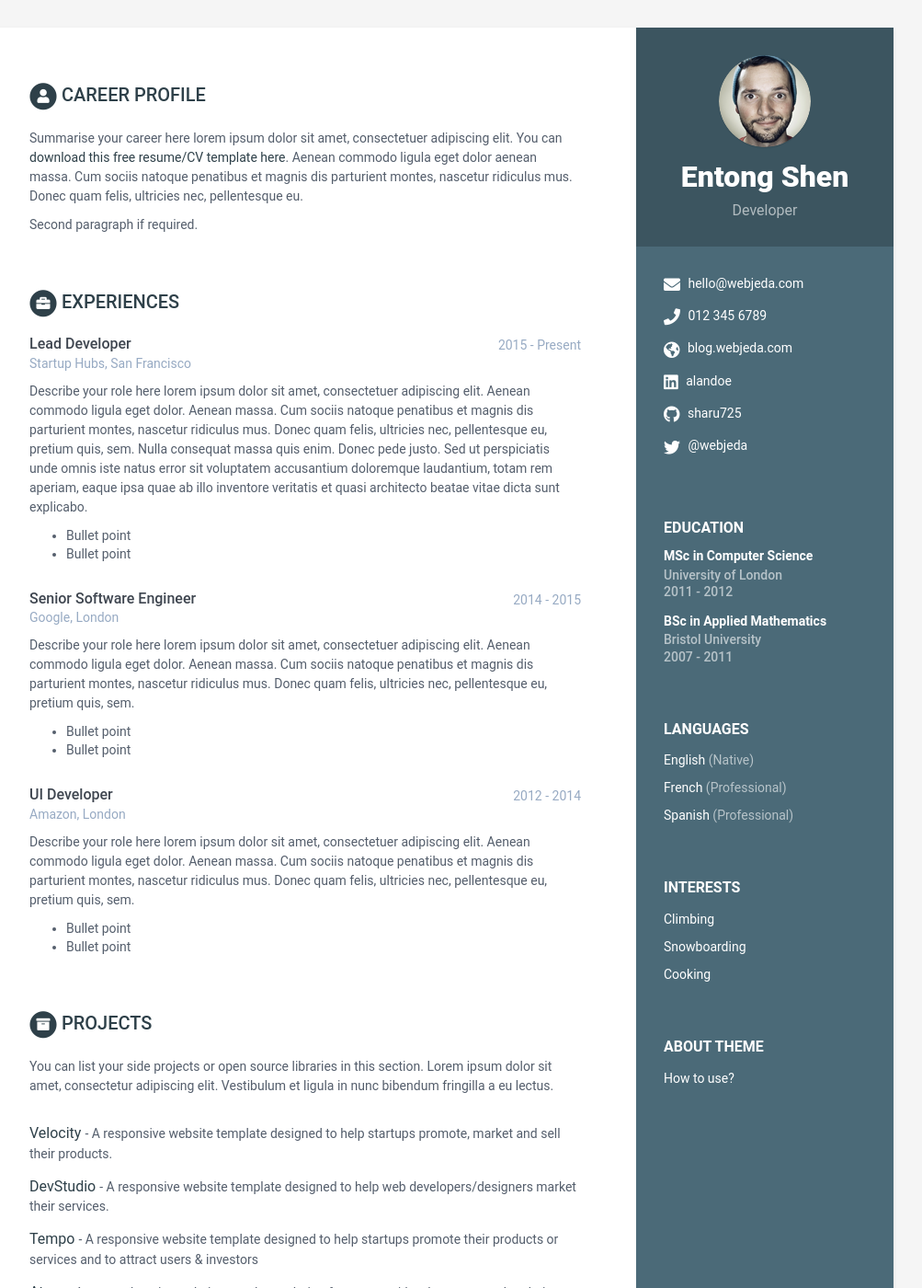
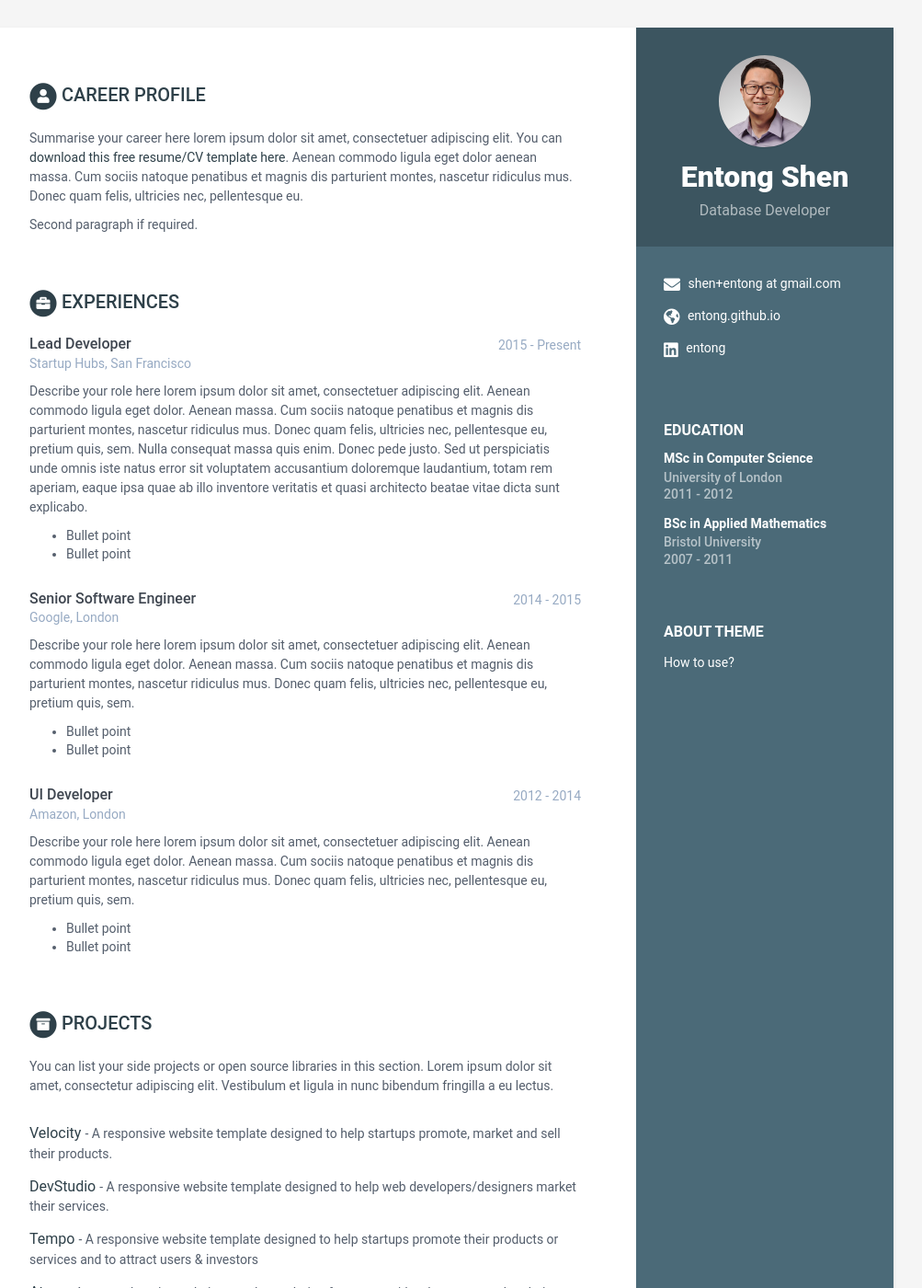
Before and after one commit to entong/entong.github.io, a Jekyll site: the page built from index.html, in a window 1280 px wide and 1400 px high. Shown: the whole window at 92% size, without its empty margins (168-1171 px from the left). Built offline with Jekyll 4.4.1, drawn with Linux system fonts in a browser that asks for light colours.

```diff
--- a/_config.yml
+++ b/_config.yml
@@ -1,7 +1,7 @@
 #Update all the sections by editing the data.yml file inside _data folder.
 
 # Site Settings
-title: My Resume
+title: Entong Shen's Page
 url: 'https://entong.github.io'
 baseurl: '/' #change it according to your repository name
 # Style will be applied only after restarting the build or serve. Just choose one of the options.
@@ -9,7 +9,7 @@ theme_skin: ceramic # blue turquoise green berry orange ceramic
 chrome_mobile_color: #use hex colors (ex:#1976d2) or leave empty if you don't want a color for chrome mobile searchbar
 
 # Tracker
-analytics: UA-83979019-1
+analytics: UA-16010688-2
 
 # Sass/SCSS
 sass:
--- a/_data/data.yml
+++ b/_data/data.yml
@@ -8,41 +8,41 @@ sidebar:
 
     # Profile information
     name: Entong Shen
-    tagline: Developer
+    tagline: Database Developer
     avatar: profile.png  #place a 100x100 picture inside /assets/images/ folder and provide the name of the file below
 
     # Sidebar links
-    email: hello@webjeda.com
-    phone: 012 345 6789
-    website: blog.webjeda.com #do not add http://
-    linkedin: alandoe
-    github: sharu725
-    gitlab:
-    bitbucket:
-    twitter: '@webjeda'
-    stack-overflow: # Number/Username, e.g. 123456/alandoe
-    codewars:
-    goodreads: # Number-Username, e.g. 123456-alandoe
+    email: shen+entong at gmail.com
+    # phone: 012 345 6789
+    website: entong.github.io #do not add http://
+    linkedin: entong
+    # github: sharu725
+    # gitlab:
+    # bitbucket:
+    # twitter: '@webjeda'
+    # stack-overflow: # Number/Username, e.g. 123456/alandoe
+    # codewars:
+    # goodreads: # Number-Username, e.g. 123456-alandoe
 
-    languages:
-      - idiom: English
-        level: Native
+    # languages:
+    #   - idiom: English
+    #     level: Native
 
-      - idiom: French
-        level: Professional
+    #   - idiom: French
+    #     level: Professional
 
-      - idiom: Spanish
-        level: Professional
+    #   - idiom: Spanish
+    #     level: Professional
 
-    interests:
-      - item: Climbing
-        link:
+    # interests:
+    #   - item: Climbing
+    #     link:
 
-      - item: Snowboarding
-        link:
+    #   - item: Snowboarding
+    #     link:
 
-      - item: Cooking
-        link:
+    #   - item: Cooking
+    #     link:
 
 career-profile:
     title: Career Profile
```
Also changed, not shown: assets/images/profile.png.
